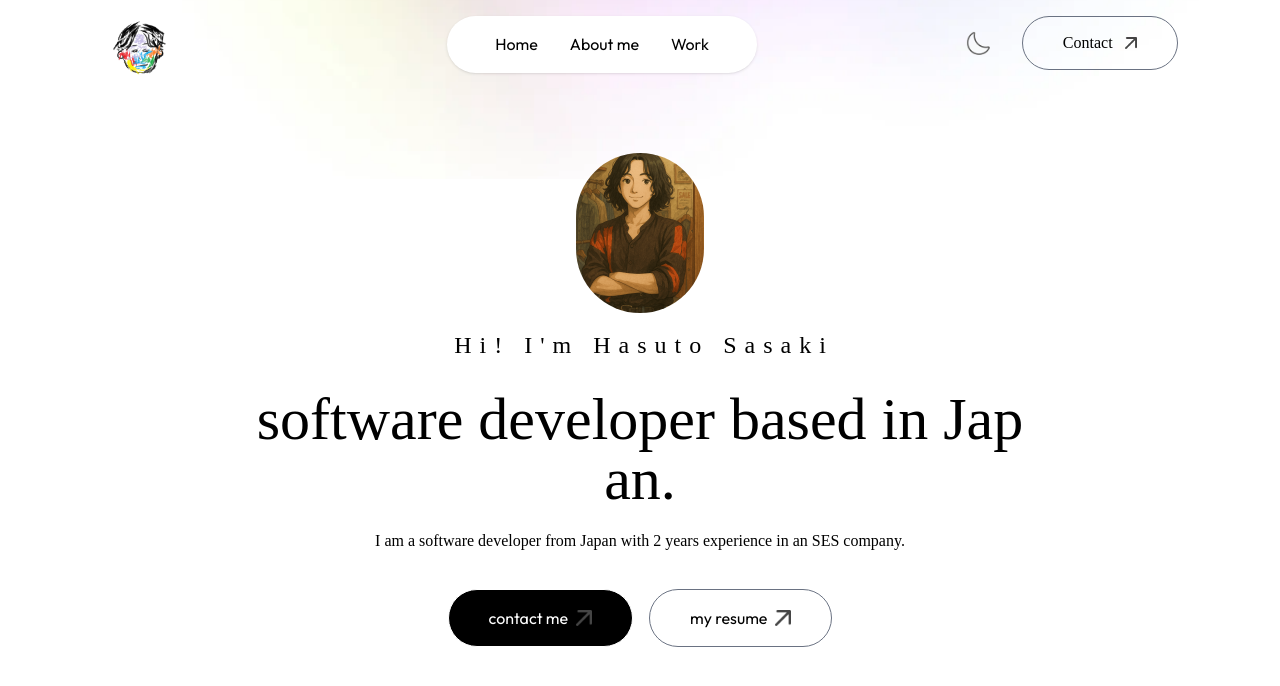
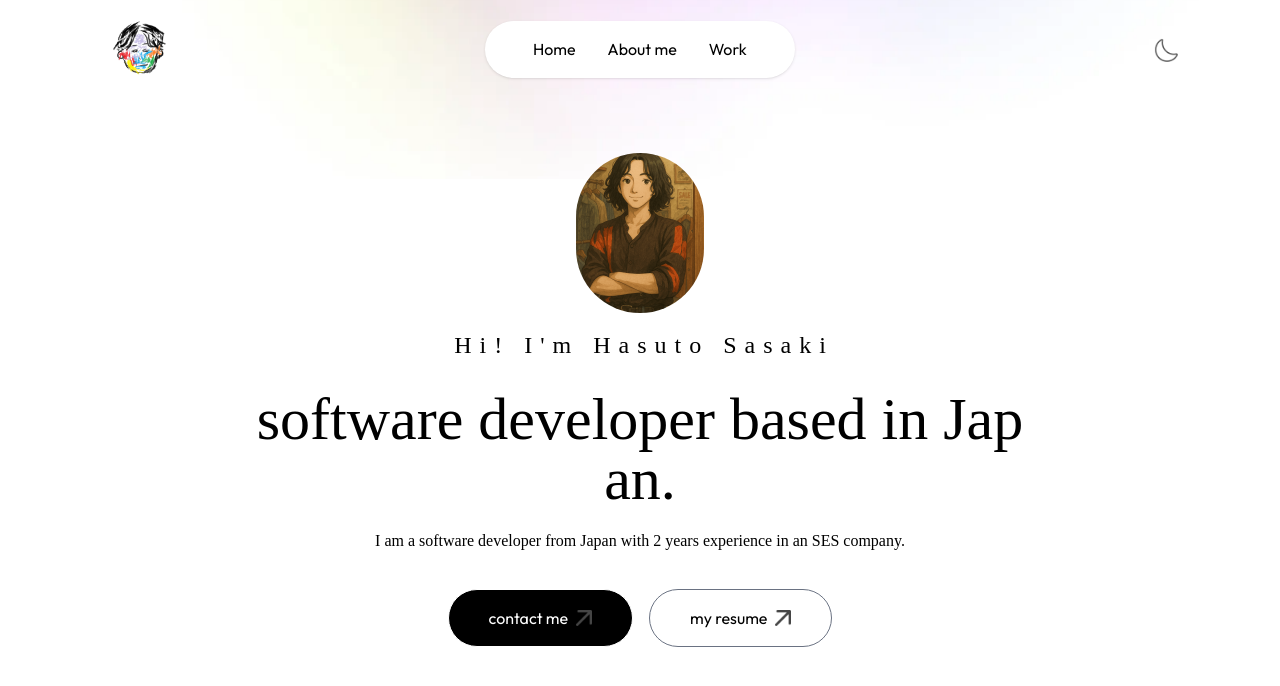
Before and after one commit to HasutoSasaki/my-portfolio, a Next.js app: page / in a window 1280 px wide. Shown: the top 686 px of the page. Built offline with nearby package versions, Linux system fonts and the light colour scheme; a web font is replaced by a local one.

Commit message:
fix: Adjust Navbar layout for better responsiveness and visibility.

```diff
--- a/app/components/Navbar.tsx
+++ b/app/components/Navbar.tsx
@@ -120,17 +120,17 @@ const Navbar = ({ isDarkMode, setIsDarkMode }: NavbarProps) => {
                 <Image src={assets.header_bg_color} alt='' className='w-full' />
             </div>
             <nav ref={navbarRef} className={`w-full fixed px-5 lg:px-8 xl:px-[8%] py-4 flex
-            items-start justify-between z-50 ${isScroll ? "bg-white bg-opacity-50 backdrop-blur-lg shadow-sm dark:bg-darkTheme dark:shadow-white/20"
+            items-center justify-between z-50 ${isScroll ? "bg-white bg-opacity-50 backdrop-blur-lg shadow-sm dark:bg-darkTheme dark:shadow-white/20"
                     : ""}`}>
-                <a ref={logoRef} href="#top">
+                <a ref={logoRef} href="#top" className="flex-shrink-0">
                     <Image
                         src={isDarkMode ? assets.logoDark : assets.myIcon}
-                        className='w-10 sm:w-20 cursor-pointer mr-10 sm:mr-14'
+                        className='w-10 sm:w-20 cursor-pointer'
                         alt="My Icon"
                     />
                 </a>
 
-                <ul ref={menuRef} className={`hidden md:flex items-center gap-6 lg:gap-8 rounded-full px-12 py-3
+                <ul ref={menuRef} className={`hidden md:flex items-center gap-6 lg:gap-8 rounded-full px-12 py-3 absolute left-1/2 transform -translate-x-1/2
                 ${isScroll ? "" : "bg-white shadow-sm bg-opacity-50 dark:border dark:border-white/50 dark:bg-transparent"}`}>
                     {linkList.map((link, index) => (
                         <li key={index} className='font-Ovo hover:scale-105 transition-transform'>
@@ -139,18 +139,18 @@ const Navbar = ({ isDarkMode, setIsDarkMode }: NavbarProps) => {
                     ))}
                 </ul>
 
-                <div ref={actionsRef} className='flex items-center gap-4'>
+                <div ref={actionsRef} className='flex items-center gap-4 flex-shrink-0'>
                     <button
                         onClick={() => setIsDarkMode(!isDarkMode)}
                         className="hover:rotate-12 transition-transform duration-300"
                     >
                         <Image src={isDarkMode ? assets.sunIcon : assets.moonIcon} alt="moonIcon" className='w-6' />
                     </button>
-                    <a href='#contact' className='hidden lg:flex items-center gap-3 px-10
+                    {/* <a href='#contact' className='hidden lg:flex items-center gap-3 px-10
                     py-2.5 border border-gray-500 rounded-full ml-4 font-Ovo hover:bg-black/5
                     hover:scale-105 transition-all duration-300 dark:hover:bg-white/10
                     dark:border-white/50'>Contact
-                        <Image className='w-3' src={isDarkMode ? assets.contactArrowDark : assets.contactArrow} alt="Contact Arrow" /></a>
+                        <Image className='w-3' src={isDarkMode ? assets.contactArrowDark : assets.contactArrow} alt="Contact Arrow" /></a> */}
 
                     <button className='block md:hidden ml-3 hover:scale-110 transition-transform'
                         onClick={openMenu}>
```
